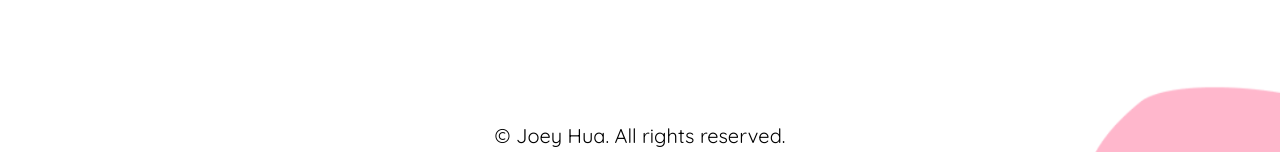
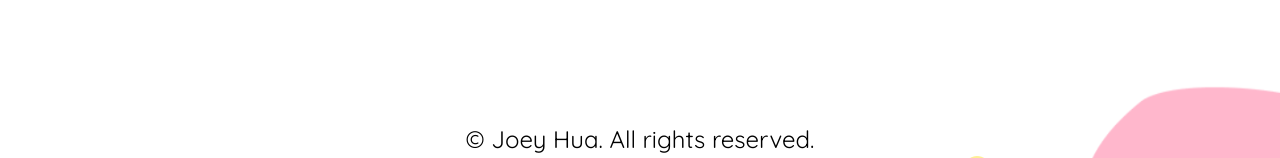
Before and after one commit to irenecodes/jh-portfolio, a plain HTML site: page index.html in a window 1280 px wide. Shown: the part 5243-5401 px from the top of the page. Drawn offline with nearby package versions, Linux system fonts and the light colour scheme; some packages are replaced by stand-ins of ours; a script that the page names is missing.

Commit message:
adjusted footer fs

```diff
--- a/styles/imports/global.less
+++ b/styles/imports/global.less
@@ -14,9 +14,6 @@ html {
 
 body {
     font-family: @main-ff;
-    // background: url(../../assets/background.png) top left;
-    // background-size: cover;
-    // background-attachment: fixed;
     @media @tablet {
         background: url(./../assets/background.png) top left no-repeat;
         background-size: cover;
@@ -79,7 +76,6 @@ img {
     top:0;
     left:0;
     right:0;
-    // background: rgba(250,250,250,0.8);
     background: rgba(255,94,152, 0.2);
 
     padding: 10px;
@@ -106,7 +102,6 @@ img {
     bottom:0;
     right:0;
     left:0;
-    // background:@secondary;
     background: rgba(255,94,152, 0.9);
 
 
@@ -157,8 +152,6 @@ img {
 header {
     @media @tablet {
         min-height: 50vh;
-        // background: url(../../assets/background.png);
-        // background-size: cover;background-attachment:fixed;
         position:relative;
     }
 }
@@ -277,7 +270,6 @@ header {
     margin-top: 20%;
     p {
         color: @tertiary;
-        // font-size: 1rem;
     }
     @media @tablet {
         margin-top:0;
@@ -460,7 +452,6 @@ form {
         margin:5px 0;
     }
     .form-button {
-        // width:100%;
         margin:20px 0;
         background: @secondary;
 
@@ -479,4 +470,7 @@ form {
 footer {
     margin-top: 20px;
     text-align: center;
+    @media @tablet {
+        font-size: 1.2rem;
+    }
 }
```
Also changed, not shown: styles/styles.css.
